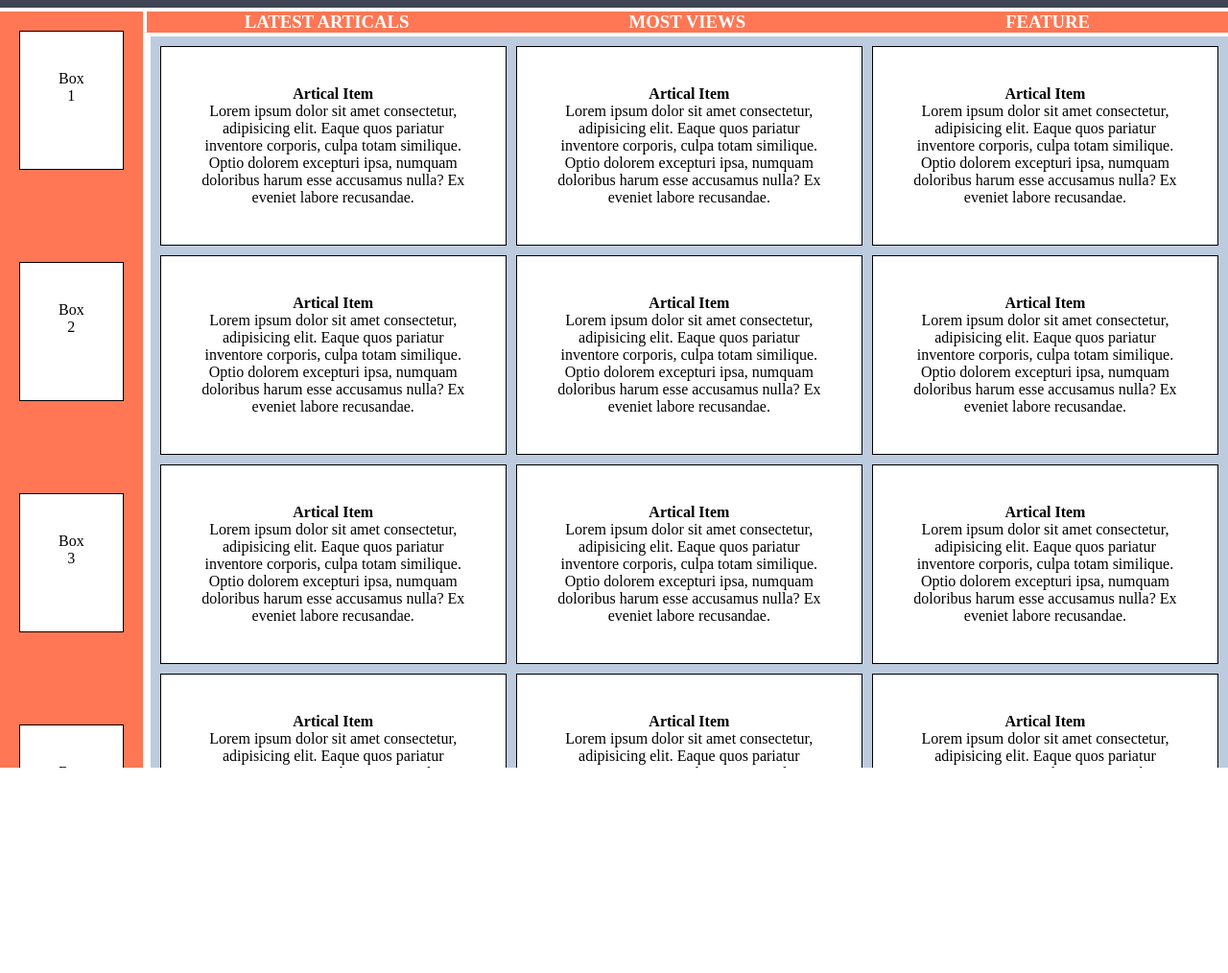
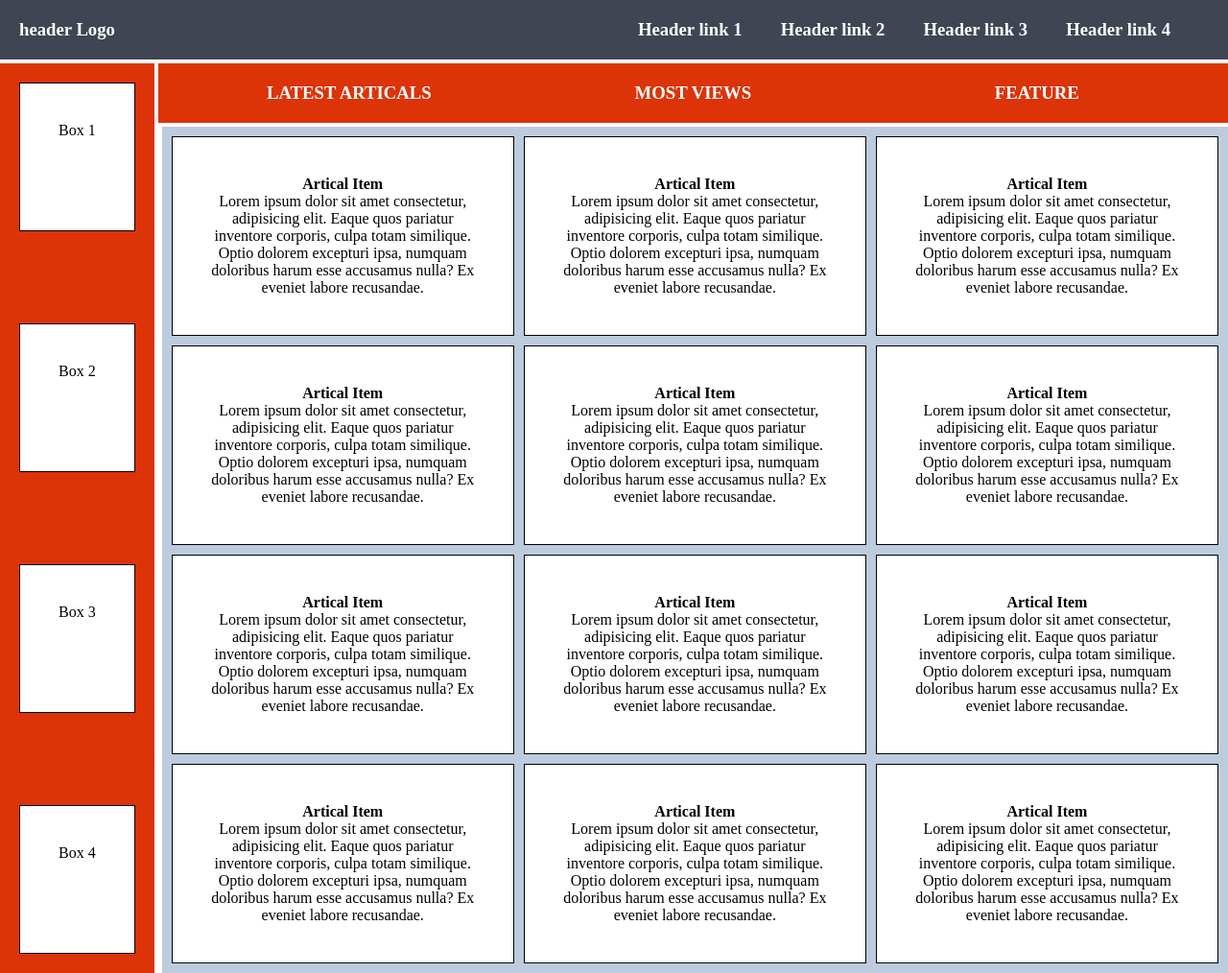
Before and after one commit to ngf11/-HTML-CSS-plying, a plain HTML site: page index.html in a window 1280 px wide. Shown: the top 1014 px of the page at 96% size. Before the commit the page ends 800 px from the top, so only its background shows below. Drawn offline with Linux system fonts and the light colour scheme.

Commit message:
Holy-grail grid

```diff
--- a/index.html
+++ b/index.html
@@ -10,11 +10,13 @@
   <body>
     <div class="container">
       <div class="item" id="header">
-        <h1>header Logo</h1>
-        <h3>Header link 1</h3>
-        <h3>Header link 2</h3>
-        <h3>Header link 3</h3>
-        <h3>Header link 4</h3>
+        <div class="logo-links">
+          <h3 class="logo">header Logo</h3>
+          <h3 class="links">Header link 1</h3>
+          <h3 class="links">Header link 2</h3>
+          <h3 class="links">Header link 3</h3>
+          <h3 class="links">Header link 4</h3>
+        </div>
       </div>
       <div class="items" id="sidebar">
         <div class="box">Box 1</div>
--- a/style.css
+++ b/style.css
@@ -1,6 +1,6 @@
 :root {
   --header-footer-color: #3f4552ff;
-  --sidebar-nav-color: #ff7754ff;
+  --sidebar-nav-color: rgb(220, 51, 8);
   --artical-color: #bccbdeff;
   --font-color: white;
 }
@@ -11,12 +11,12 @@
 body {
   display: flex;
   flex-direction: row;
-  height: 100vh;
+  /* height: 100vh; */
 }
 .container {
   display: grid;
-  grid-template-columns: repeat(1, 1fr) repeat(1, 4fr);
-  grid-template-rows: repeat(2, 1fr) repeat(1, 3fr) repeat(1, 1fr);
+  grid-template-columns: repeat(auto-fit, 1fr) repeat(auto-fit, 4fr);
+  grid-template-rows: repeat(2, 1fr) repeat(auto-fit, 3fr) repeat(auto-fit, 1fr);
   grid-template-areas:
     "header header header header"
     "side nav nav nav"
@@ -28,12 +28,12 @@ body {
 
 #header {
   display: grid;
-  grid-template-columns: repeat(8, 1fr);
-  grid-template-areas: "logo .. link link link link";
+  grid-template-columns: repeat(1, 1fr);
   grid-area: header;
+
   background-color: var(--header-footer-color);
   color: white;
-  padding: 4px;
+  padding: 20px;
   overflow: auto;
 }
 
@@ -56,13 +56,14 @@ body {
   grid-template-columns: repeat(3, 1fr);
   text-align: center;
   align-items: center;
+  padding: 20px;
 }
 
 #articals {
   grid-area: artical;
   background-color: var(--artical-color);
   display: grid;
-  grid-template-columns: repeat(3, 1fr);
+  grid-template-columns: repeat(3, minmax(250px, 1fr));
   grid-template-rows: repeat(4, 1fr);
   /* overflow: auto; */
   padding: 10px;
@@ -81,3 +82,13 @@ body {
   padding: 40px;
   text-align: center;
 }
+.logo-links {
+  display: grid;
+  grid-template-columns: repeat(1, 1fr);
+  grid-template-areas: "logo .. link link link link";
+  gap: 40px;
+}
+
+.links {
+  text-align: end;
+}
```
